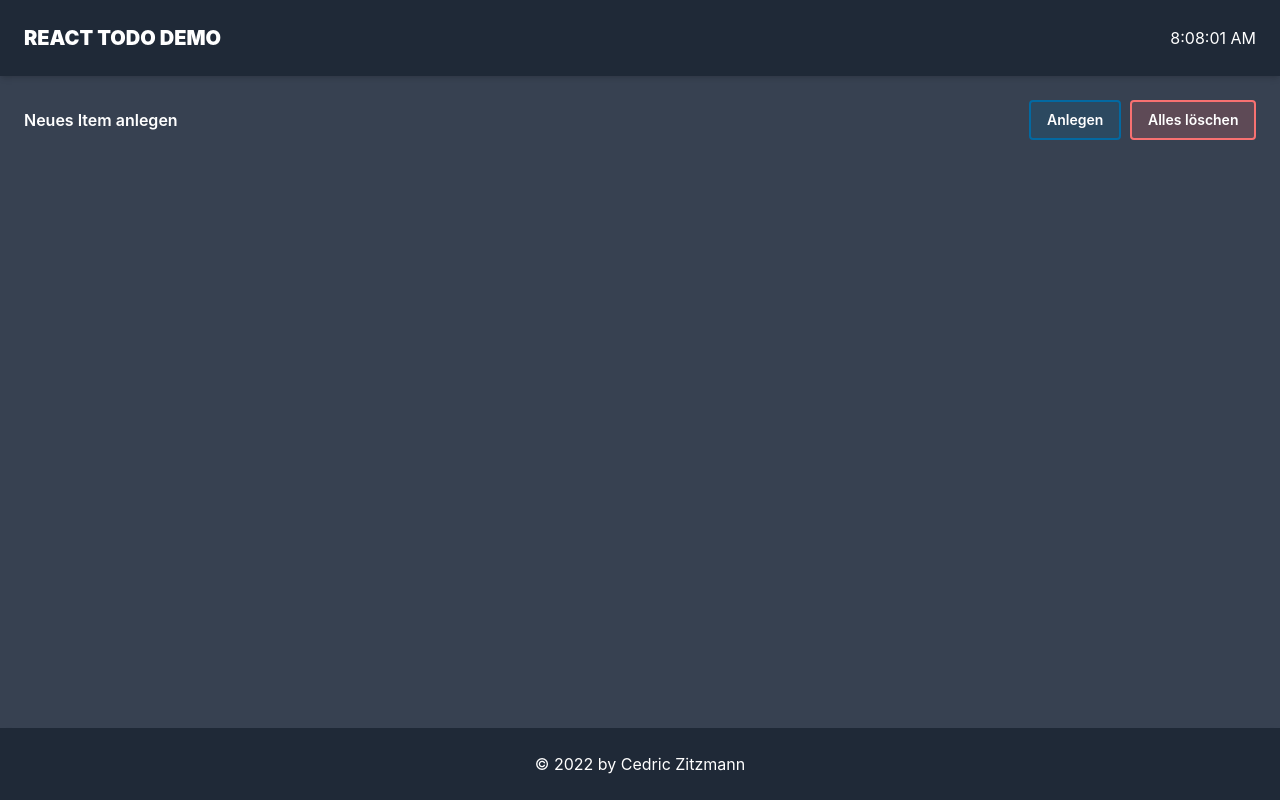
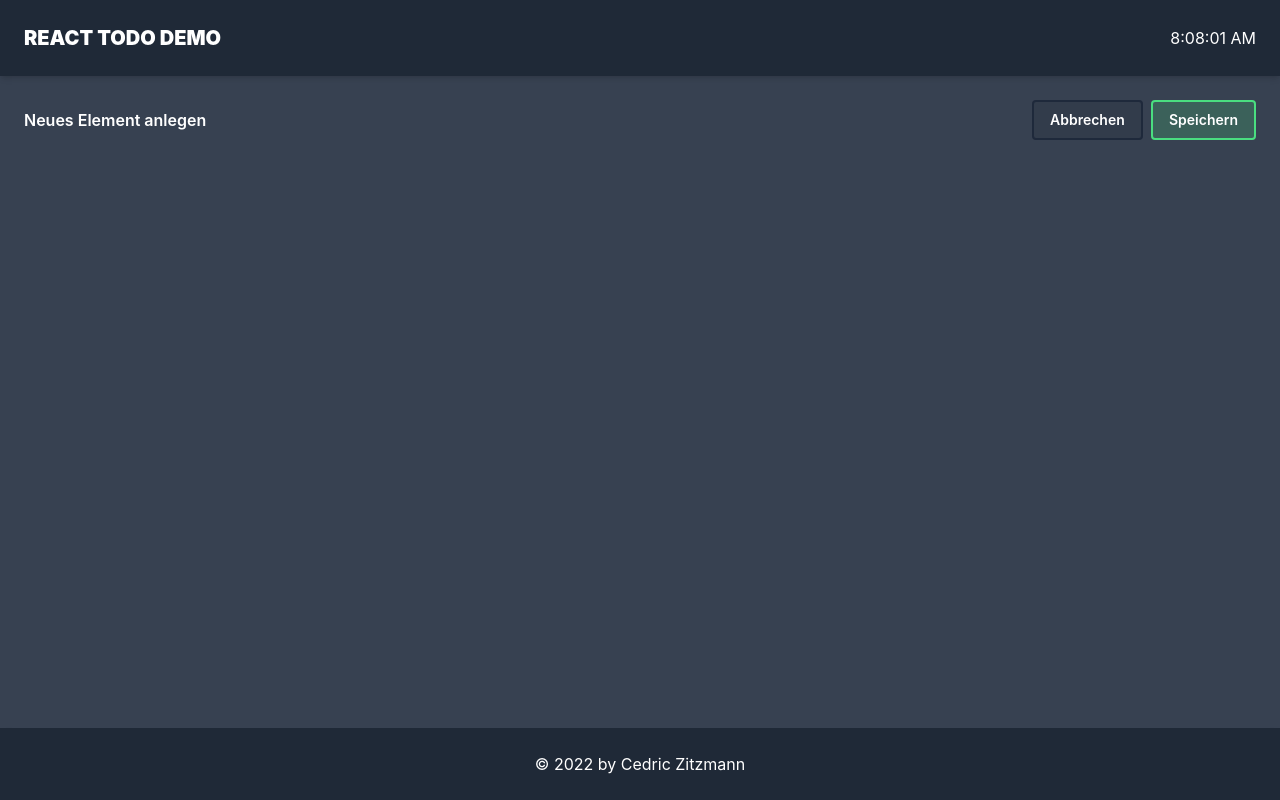
Before and after one commit to z3ttee/react-todo, a React (Create React App) app: page /create in a window 1280 px wide. Built offline with nearby package versions, Linux system fonts and the light colour scheme.

Commit message:
implemented add item

```diff
--- a/src/store/store.ts
+++ b/src/store/store.ts
@@ -11,24 +11,23 @@ interface ItemsState {
     list: TodoItemEntity[];
 }
 
-
 const itemsSlice = createSlice({
     name: "items",
     initialState: {
-        list: [
-            new TodoItemEntity("Title 1", "Beschreibung 2"),
-            new TodoItemEntity("Title 1", "Beschreibung 2")
-        ]
+        list: []
     } as ItemsState,
     reducers: {
         deleteAll: (state) => {
             state.list = [];
+        },
+        createItem: (state, action) => {
+            state.list.push(action.payload);
         }
     }
 })
 
 
-export const { deleteAll } = itemsSlice.actions;
+export const { deleteAll, createItem } = itemsSlice.actions;
 export const store = configureStore({
     reducer: itemsSlice.reducer
 });
--- a/src/views/create-item.view.tsx
+++ b/src/views/create-item.view.tsx
@@ -1,19 +1,24 @@
 import React from "react";
 import { AppContent } from "../shared/content";
 import { Link } from "react-router-dom";
+import { useAppDispatch } from "../store/hooks/hooks";
+import { createItem } from "../store/store";
+import { TodoItemEntity } from "../components/todo-item/todo-item";
 
-export class AppCreateItemView extends React.Component {
+export function AppCreateItemView() {
+    const dispatch = useAppDispatch();
 
-    render() {
-        return (
-            <AppContent>
-                <div className='flex items-center justify-end w-full mb-6 gap-2'>
-                    <h3 className='flex-grow font-semibold'>Neues Item anlegen</h3>
-                    <Link to="/create"><button className='py-2 px-4 rounded text-sm font-semibold border-2 border-sky-700 bg-sky-700 bg-opacity-20 hover:bg-opacity-40 active:bg-opacity-100 transition-all will-change-transform transform-gpu active:scale-95'>Anlegen</button></Link>
-                    <button className='py-2 px-4 rounded text-sm font-semibold border-2 border-red-400 bg-red-400 bg-opacity-20 hover:bg-opacity-40 active:bg-opacity-100 transition-all will-change-transform transform-gpu active:scale-95'>Alles löschen</button>
-                </div>
-            </AppContent>
-        );
+    function saveItem() {
+        dispatch(createItem(new TodoItemEntity("1", "2")));
     }
 
+    return (
+        <AppContent>
+            <div className='flex items-center justify-end w-full mb-6 gap-2'>
+                <h3 className='flex-grow font-semibold'>Neues Element anlegen</h3>
+                <Link to="/"><button className='py-2 px-4 rounded text-sm font-semibold border-2 border-slate-800 bg-slate-800 bg-opacity-20 hover:bg-opacity-40 active:bg-opacity-100 transition-all will-change-transform transform-gpu active:scale-95'>Abbrechen</button></Link>
+                <button onClick={saveItem} className='py-2 px-4 rounded text-sm font-semibold border-2 border-green-400 bg-green-400 bg-opacity-20 hover:bg-opacity-40 active:bg-opacity-100 transition-all will-change-transform transform-gpu active:scale-95'>Speichern</button>
+            </div>
+        </AppContent>
+    );
 }
```
